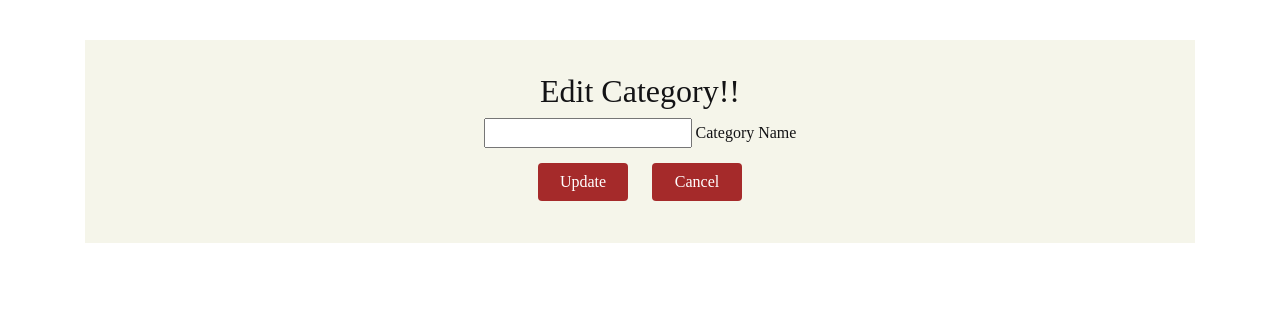
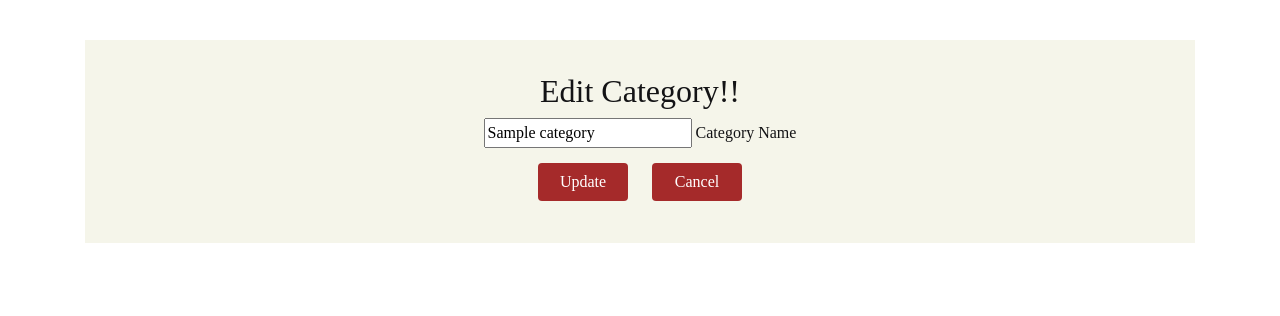
Before and after one commit to RubySrivastava/ms3-recipe, a Flask app: template templates/edit_category.html in a window 1280 px wide. Shown: the part 56-372 px from the top of the page. Run offline with Flask 2, Linux system fonts and the light colour scheme; the template is opened without the code that fills it: most values are stand-ins (such as "Sample title", 1, 10 or a date in 2020); some libraries are stand-ins or nearby versions.

Commit message:
Add value in input field

```diff
--- a/templates/edit_category.html
+++ b/templates/edit_category.html
@@ -11,7 +11,7 @@
                     <!-- category name -->
                     <div class="row">
                         <div class="input-field col-sm-12">
-                            <input id="category_name" name="category_name" type="text"
+                            <input id="category_name" name="category_name" value="{{category.category_name}}" type="text"
                                 class="validate" required>
                             <label for="category_name">Category Name</label>
                         </div>
```
